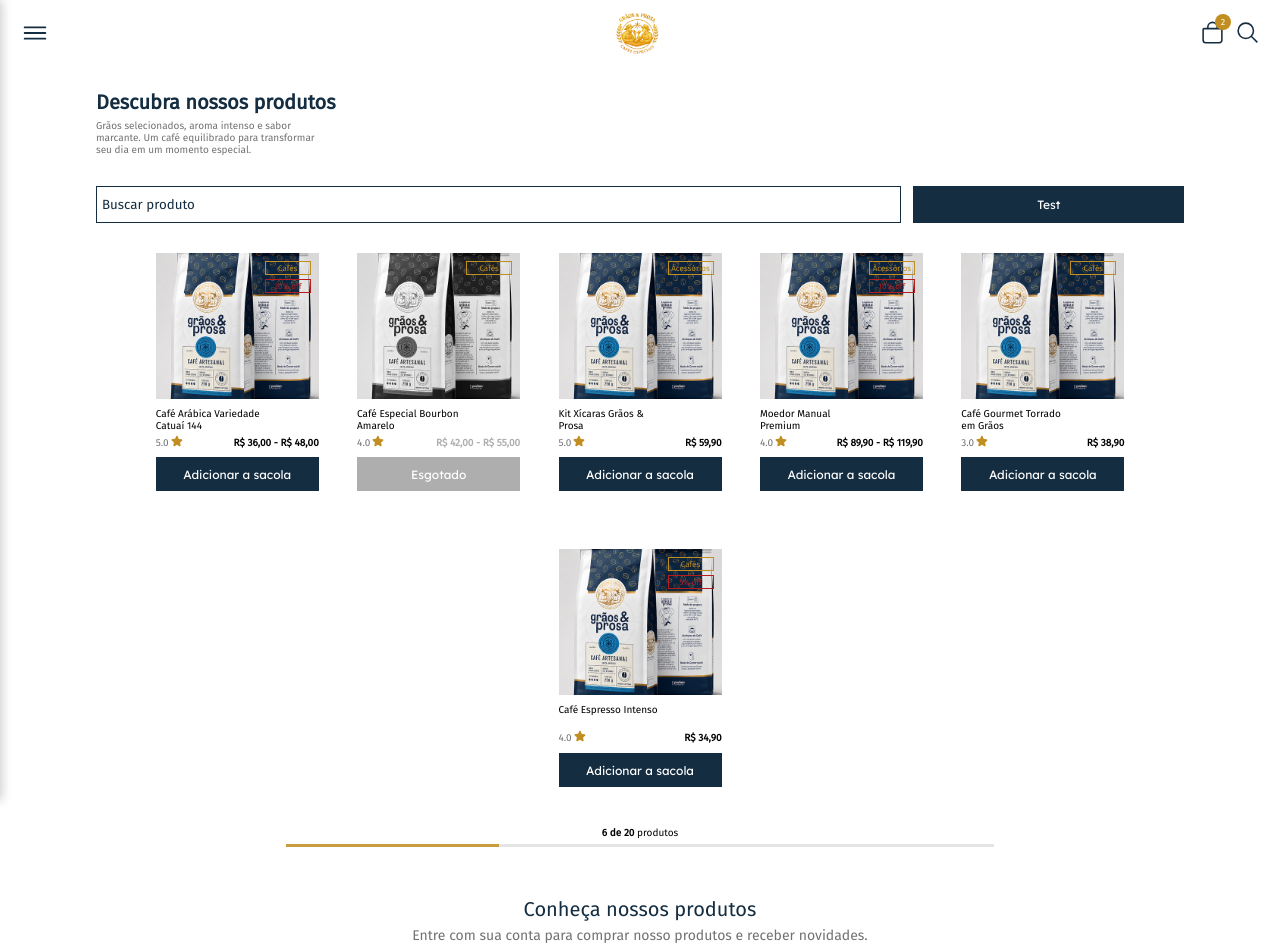
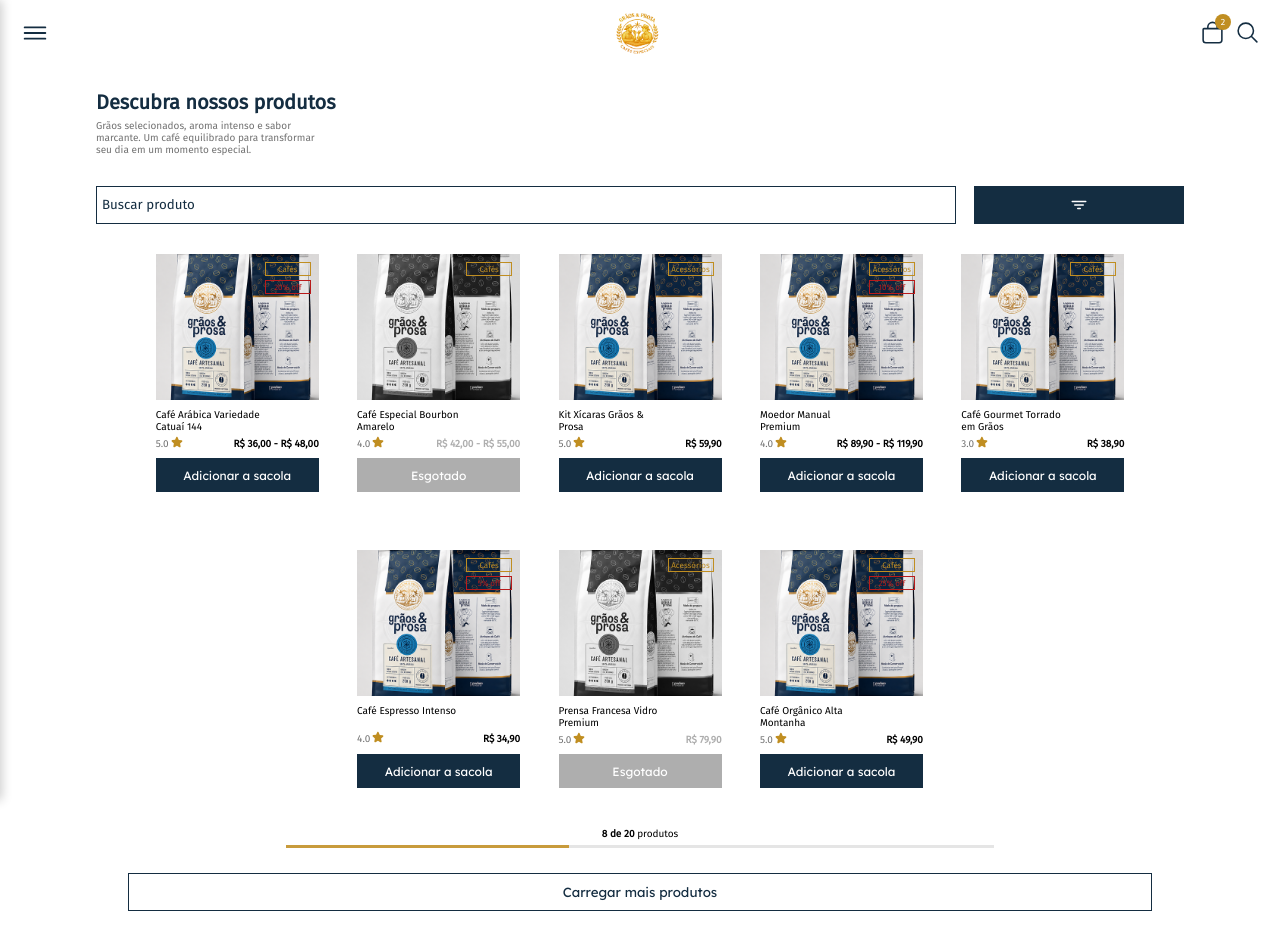
Before and after one commit to Graos-Prosa/Front-End, a React (Vite) app: page /products in a window 1280 px wide. Shown: the top 952 px of the page. Built offline with nearby package versions, Linux system fonts and the light colour scheme.

Commit message:
Adição da funcionalidade de carregar produtos + melhorias de UX

```diff
--- a/src/components/layouts/storeArea/StoreArea.module.css
+++ b/src/components/layouts/storeArea/StoreArea.module.css
@@ -31,7 +31,7 @@
     justify-content: space-between;
     margin-top: 30px;
     width: 100%;
-    gap: 12px;
+    gap: 18px;
 }
 
 .productsArea {
--- a/src/components/layouts/storeArea/StoreArea.tsx
+++ b/src/components/layouts/storeArea/StoreArea.tsx
@@ -3,6 +3,7 @@
 import ProductCard from "../../common/productCard/ProductCard";
 import { useState } from "react";
 import { useNavigate } from "react-router-dom";
+import { IoFilter } from "react-icons/io5";
 
 //mock
 import { productsMock } from "../../../data/mocks/Products.mock";
@@ -17,7 +18,11 @@
 export default function StoreArea({ style, maxProducts = 0, productsPage = false }: StoreAreaProps) {
     type FilterType = "Todos" | "Acessorios" | "Cafés";
 
+    interface DataFormType {search: string}
+
     const [selectedFilter, setSelectedFilter] = useState<FilterType>("Todos");
+
+    const [formData, setFormData] = useState<DataFormType>({search: ""})
 
     const navigate = useNavigate();
 
@@ -72,8 +77,8 @@
             {
                 productsPage ?
                     <div className={styles.filterAreaProductsPage}>
-                        <Input type={"text"} style={{width: "100%", padding: "5px"}} styleType={"primary"} placeholder={"Buscar produto"} onChange={(e) => console.log(e.target.value)} value="" /> {/*Consertar dps aqui !!!!!*/}
-                        <Button type={handleSelectedButton("Todos")} textContent={"Test"} onClick={() => handleFilterClick("Todos")} style={{width: "33%", padding: "10px", fontSize: "12px"}}/> {/*Consertar dps aqui !!!!!*/}
+                        <Input type={"text"} style={{width: "100%", padding: "5px"}} styleType={"primary"} placeholder={"Buscar produto"} onChange={(e) => setFormData({ ...formData, search: e.target.value })} value={formData.search} /> {/*Consertar dps aqui !!!!!*/}
+                        <Button type={handleSelectedButton("Todos")} textContent={<IoFilter size={16} />} onClick={() => handleFilterClick("Todos")} style={{width: "24%", padding: "10px", fontSize: "12px"}}/> {/*Consertar dps aqui !!!!!*/}
                     </div>
                 :
                     <div className={styles.filterArea}>
@@ -81,7 +86,7 @@
                         <Button type={handleSelectedButton("Acessorios")} textContent={"Acessorios"} onClick={() => handleFilterClick("Acessorios")} style={{width: "33%", padding: "10px", fontSize: "12px"}}/>
                         <Button type={handleSelectedButton("Cafés")} textContent={"Cafés"} onClick={() => handleFilterClick("Cafés")} style={{width: "33%", padding: "10px", fontSize: "12px"}}/>
                     </div>
-                }
+            }
             <div className={styles.productsArea}>
                 {filteredProducts.slice(0, maxProducts).map((product) => (
                     <ProductCard
--- a/src/pages/productsPage/ProductsPage.module.css
+++ b/src/pages/productsPage/ProductsPage.module.css
@@ -5,6 +5,14 @@
     width: 100%;
 }
 
+.loadMoreProductsButtonArea {
+    width: 100%;
+    display: flex;
+    justify-content: center;
+    margin-top: -45px;
+    margin-bottom: 50px;
+}
+
 .heroSection {
     position: relative;
 }
--- a/src/pages/productsPage/ProductsPage.tsx
+++ b/src/pages/productsPage/ProductsPage.tsx
@@ -4,19 +4,40 @@
 import Footer from "../../components/common/footer/Footer";
 
 import styles from "./ProductsPage.module.css";
+import { useState } from "react";
 
 
 //mock
 import { IS_LOGGED } from "../../data/mocks/User.mock"
+import Button from "../../components/common/button/Button";
+import { productsMock } from "../../data/mocks/Products.mock";
 
 export default function ProductsPage() {
 
+  const [productsLoaded, setProductsLoaded] = useState<number>(8);
+
+  function handleLoadMoreProducts() {
+
+    if (productsLoaded + 8 >= productsMock.length) {
+      setProductsLoaded(productsMock.length)
+      return;
+    }
+
+    setProductsLoaded(productsLoaded + 8);
+
+  }
+
   return (
+
     <div className={styles.homePage}>
 
       <Navbar type={"third"} itensInCart={2} />
 
-      <StoreArea maxProducts={6} productsPage={true} style={{marginBottom: "50px"}} />
+      <StoreArea maxProducts={productsLoaded} productsPage={true} style={{marginBottom: "50px"}} />
+
+      <div className={styles.loadMoreProductsButtonArea}>
+        <Button type={"secondary"} textContent="Carregar mais produtos" style={{width: "80%", padding: "10px", marginTop: "20px"}} onClick={() => handleLoadMoreProducts()} />
+      </div>
 
       {IS_LOGGED && <FormLogin />}
 
```
